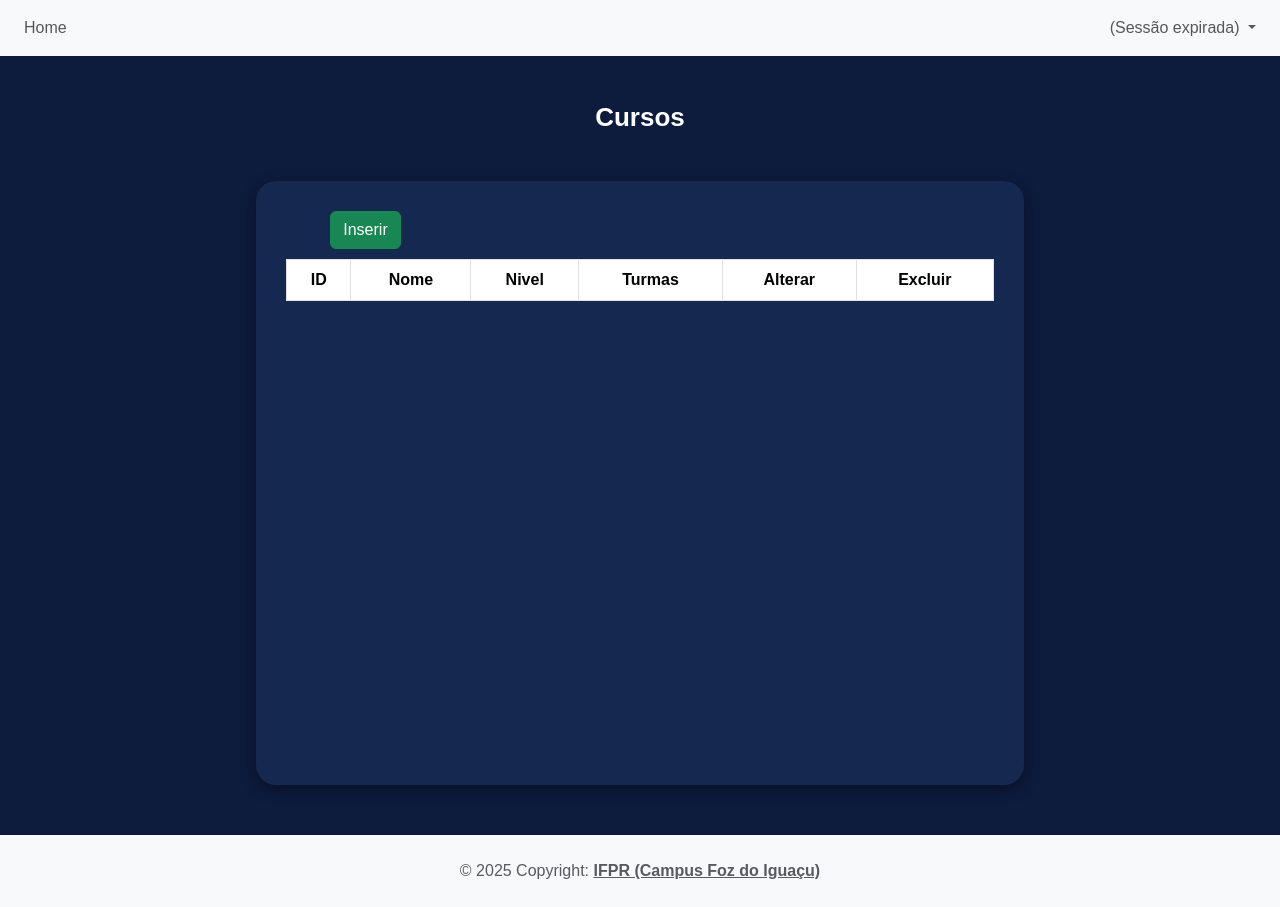
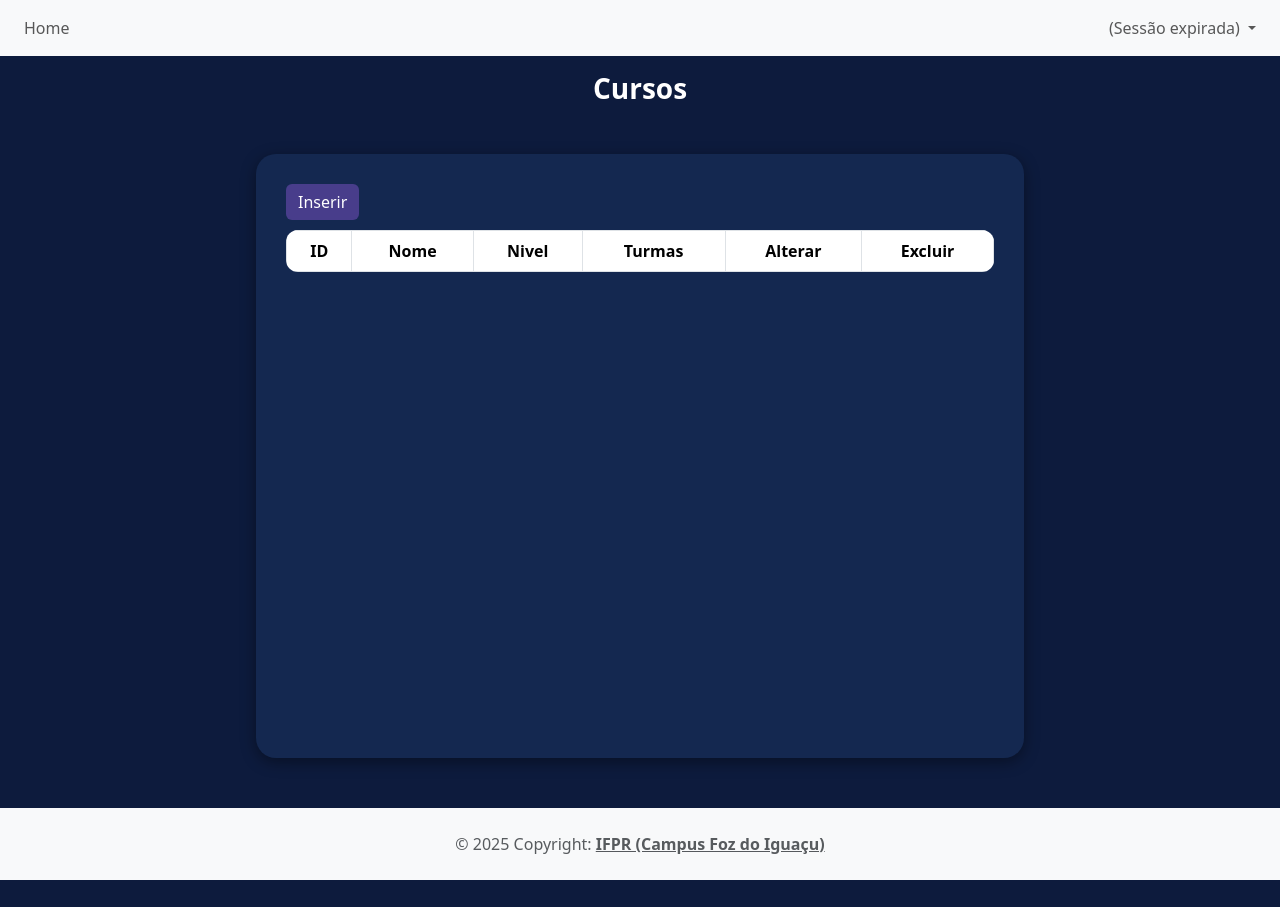
Before and after one commit to IfstarsIFPR/Aplicacao, a PHP site: page /app/view/curso/list.php in a window 1280 px wide. After the commit the page ends 880 px from the top, so only its background shows below. Run offline with PHP 8.4, Linux system fonts and the light colour scheme; the template is opened without the code that fills it, so the values that code supplies are empty.

Commit message:
atualização do css

```diff
--- /dev/null
+++ b/app/view/css/listPrincipal.css
@@ -0,0 +1,36 @@
+body {
+    background-color: #0d1b3d;
+    color: #fff;
+}
+
+h3.text-center {
+    font-weight: bold;
+    color: #ffffff;
+}
+
+/* Container centralizado */
+.container {
+    background: #142850; /* fundo mais claro que o body */
+    padding: 30px;
+    border-radius: 20px;
+    width: 60%;
+    margin: 40px auto;
+    box-shadow: 0px 4px 15px rgba(0,0,0,0.4);
+    text-align: center;
+}
+
+table {
+    border-radius: 12px;       /* arredondamento */
+    overflow: hidden;          /* mantém os cantos arredondados visíveis */
+    width: 100%;
+}
+.btn{
+    background-color: #483D8B;
+    border: none;
+    color: #ffffff;
+    transition: background-color 0.3s ease;
+}
+.btn:hover {
+    background-color: #1e40af; /* cor ao passar o mouse */
+    cursor: pointer;
+}
--- a/app/view/curso/list.php
+++ b/app/view/curso/list.php
@@ -6,13 +6,13 @@ require_once(__DIR__ . "/../include/header.php");
 require_once(__DIR__ . "/../include/menu.php");
 ?>
 
-<link rel="stylesheet" href="<?= BASEURL ?>/view/css/homeAluno.css">
+<link rel="stylesheet" href="<?= BASEURL ?>/view/css/listPrincipal.css">
 <h3 class="text-center">Cursos</h3>
 
 <div class="container">
     <div class="row">
         <div class="col-3">
-            <a class="btn btn-success"
+            <a class="btn btn-secondary" style="margin-right: 110px;"
                 href="<?= BASEURL ?>/controller/CursoController.php?action=create">
                 Inserir</a>
         </div>
@@ -41,15 +41,15 @@ require_once(__DIR__ . "/../include/menu.php");
                             <td><?php echo $curs->getId(); ?></td>
                             <td><?= $curs->getNome(); ?></td>
                             <td><?= $curs->getNivel(); ?></td>
-                            <td><a class="btn btn-warning"
+                            <td><a class="btn btn-secondary"
                                 href="<?= BASEURL ?>/controller/TurmaController.php?action=list&idCurso=<?= $curs->getId() ?>">
                                 Turmas</a>
                             </td>
-                            <td><a class="btn btn-primary"
+                            <td><a class="btn btn-secondary"
                                 href="<?= BASEURL ?>/controller/CursoController.php?action=edit&id=<?= $curs->getId() ?>">
                                 Alterar</a>
                             </td>
-                            <td><a class="btn btn-danger"
+                            <td><a class="btn btn-secondary"
                                 onclick="return confirm('Confirma a exclusão do curso?');"
                                 href="<?= BASEURL ?>/controller/CursoController.php?action=delete&id=<?= $curs->getId() ?>">
                                 Excluir</a>
--- a/app/view/pages/turmaDisciplina/turma-disciplina-list.php
+++ b/app/view/pages/turmaDisciplina/turma-disciplina-list.php
@@ -5,6 +5,8 @@
 require_once(__DIR__ . "/../../include/header.php");
 require_once(__DIR__ . "/../../include/menu.php");
 ?>
+
+<link rel="stylesheet" href="<?= BASEURL ?>/view/css/listPrincipal.css">
 
 <h3 class="text-center">Turmas</h3>
 
--- a/app/view/perfil/perfil.php
+++ b/app/view/perfil/perfil.php
@@ -5,7 +5,7 @@
 require_once(__DIR__ . "/../include/header.php");
 require_once(__DIR__ . "/../include/menu.php");
 ?>
-<link rel="stylesheet" href="<?= BASEURL ?>/view/css/homeAluno.css">
+<link rel="stylesheet" href="<?= BASEURL ?>/view/css/perfil.css">
 
 <h3 class="text-center">
     Perfil
```
Also changed, not shown: app/view/css/form.css (+1 -19 lines), app/view/css/perfil.css (added, +37 -0 lines), app/view/pages/disciplina/disciplina-list.php (+4 -4 lines), app/view/pages/turma/turma-list.php (+5 -5 lines), app/view/usuario/list.php (+4 -4 lines).
